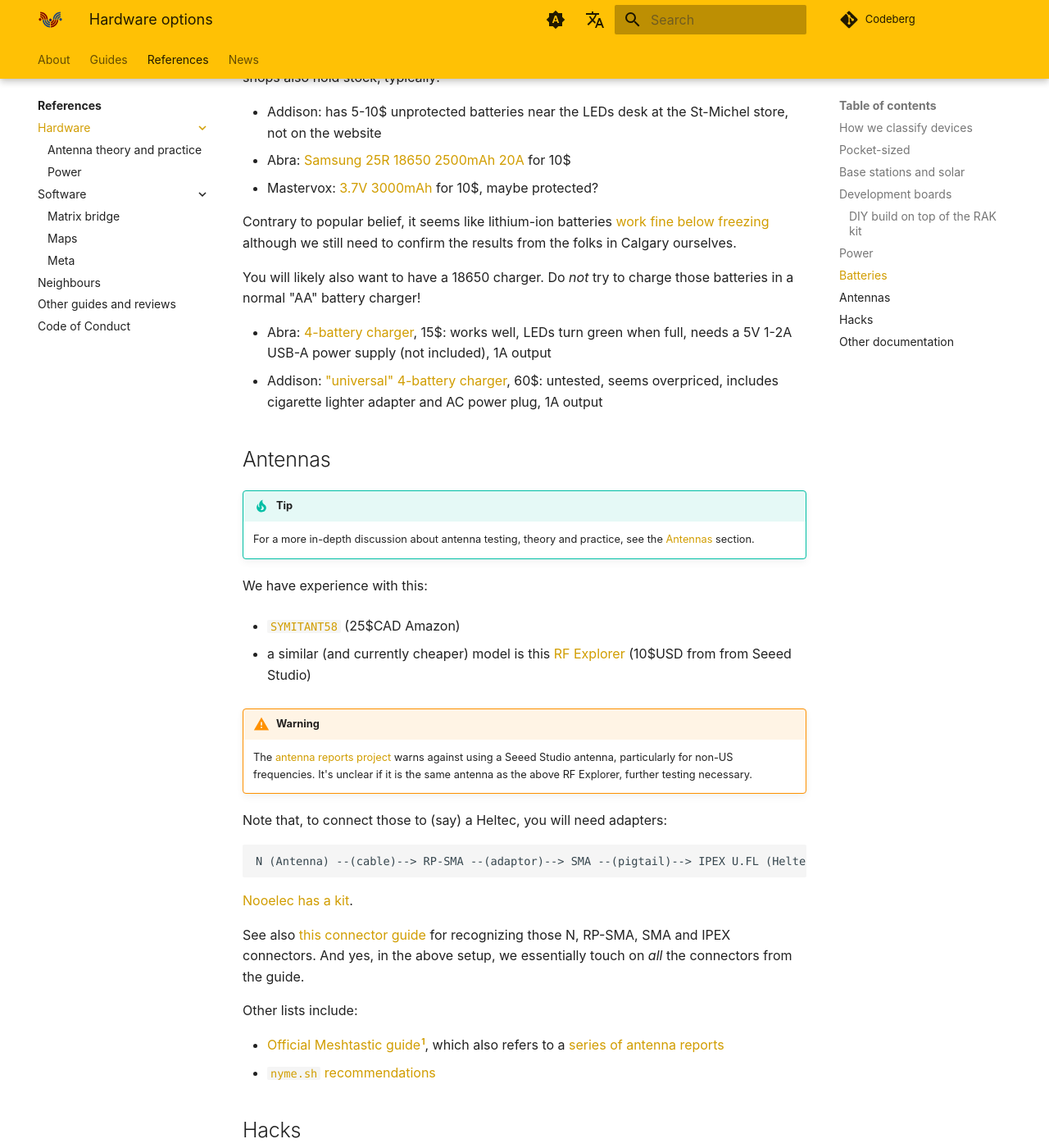
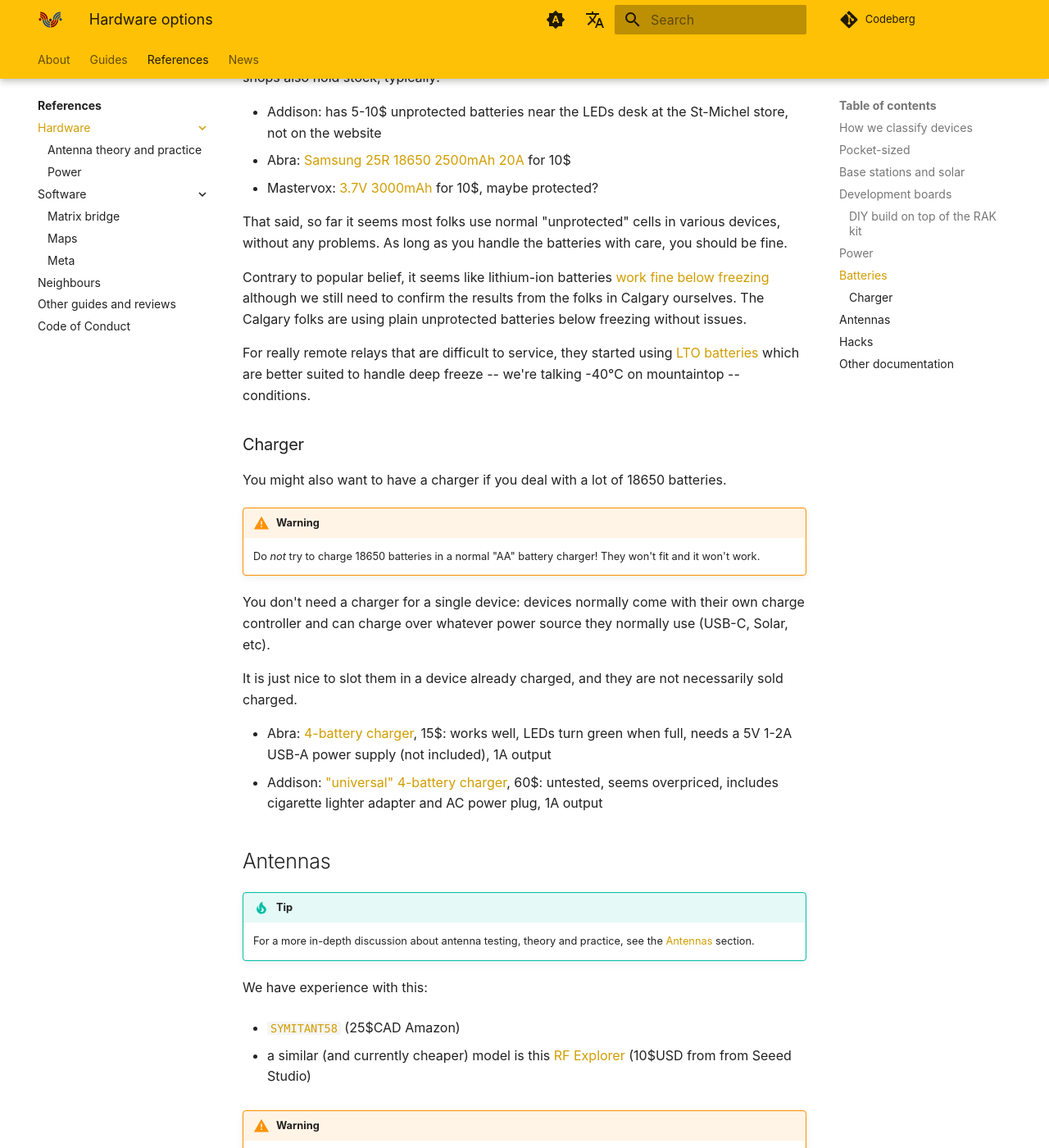
Before and after one commit to ReseauLibre/lora.reseaulibre.ca, an MkDocs documentation site: the page built from docs/references/hardware/index.md, in a window 1280 px wide and 1400 px high, scrolled down 3828 px. Shown: the whole window at 82% size. Built offline with MkDocs 1.6.1 and Material for MkDocs 9.7.7, drawn with Linux system fonts in a browser that asks for light colours; plug-ins that fetch from the network failed and are left out; comment, search, counter and statistics services are not loaded.

Commit message:
batteries: unprotected 18650 and LTO used in YYZ, clarify charger needs
This feedback came from a couple of folks from Foulab and a friend who
I asked to review the section. Generally, it seems I was too careful
around unprotected cells.

It seems I was also implying you *need* a charger, which is really not
the case until you get to a scale like I am where i have already about
a dozen batteries on hand and want to charge them quickly for a couple
of reasons.

```diff
--- a/docs/references/hardware/index.md
+++ b/docs/references/hardware/index.md
@@ -188,12 +188,35 @@
 - Abra: [Samsung 25R 18650 2500mAh 20A](https://abra-electronics.com/batteries-holders/batteries-polymer-lithium-ion/bat-18650-s.html) for 10$
 - Mastervox: [3.7V 3000mAh](https://www.mastervox.com/fr_CA/pieces/batterie/rechargeable/bat18650b_37-batterie-li-ion-18650-bouton-37v-3000mah) for 10$, maybe protected?
 
+That said, so far it seems most folks use normal "unprotected" cells
+in various devices, without any problems. As long as you handle the
+batteries with care, you should be fine.
+
 Contrary to popular belief, it seems like lithium-ion batteries [work
 fine below freezing](https://yycmesh.com/blog/cold-weather-charging) although we still need to confirm the results
-from the folks in Calgary ourselves.
+from the folks in Calgary ourselves. The Calgary folks are using plain
+unprotected batteries below freezing without issues.
 
-You will likely also want to have a 18650 charger. Do *not* try to
-charge those batteries in a normal "AA" battery charger!
+For really remote relays that are difficult to service, they started
+using [LTO batteries](https://en.wikipedia.org/wiki/Lithium-titanate_battery) which are better suited to handle deep freeze
+-- we're talking -40℃ on mountaintop -- conditions.
+
+### Charger
+
+You might also want to have a charger if you deal with a lot of 18650
+batteries.
+
+!!! warning
+
+    Do *not* try to charge 18650 batteries in a normal "AA" battery
+    charger! They won't fit and it won't work.
+
+You don't need a charger for a single device: devices normally come
+with their own charge controller and can charge over whatever power
+source they normally use (USB-C, Solar, etc).
+
+It is just nice to slot them in a device already charged, and they are
+not necessarily sold charged.
 
 - Abra: [4-battery charger](https://abra-electronics.com/batteries-holders/battery-chargers-automotive/bat-charger-14-li-ion-battery-charger-4-slots-usb-bh-042100-04u.html), 15$: works well, LEDs turn green when
   full, needs a 5V 1-2A USB-A power supply (not included), 1A output
```
